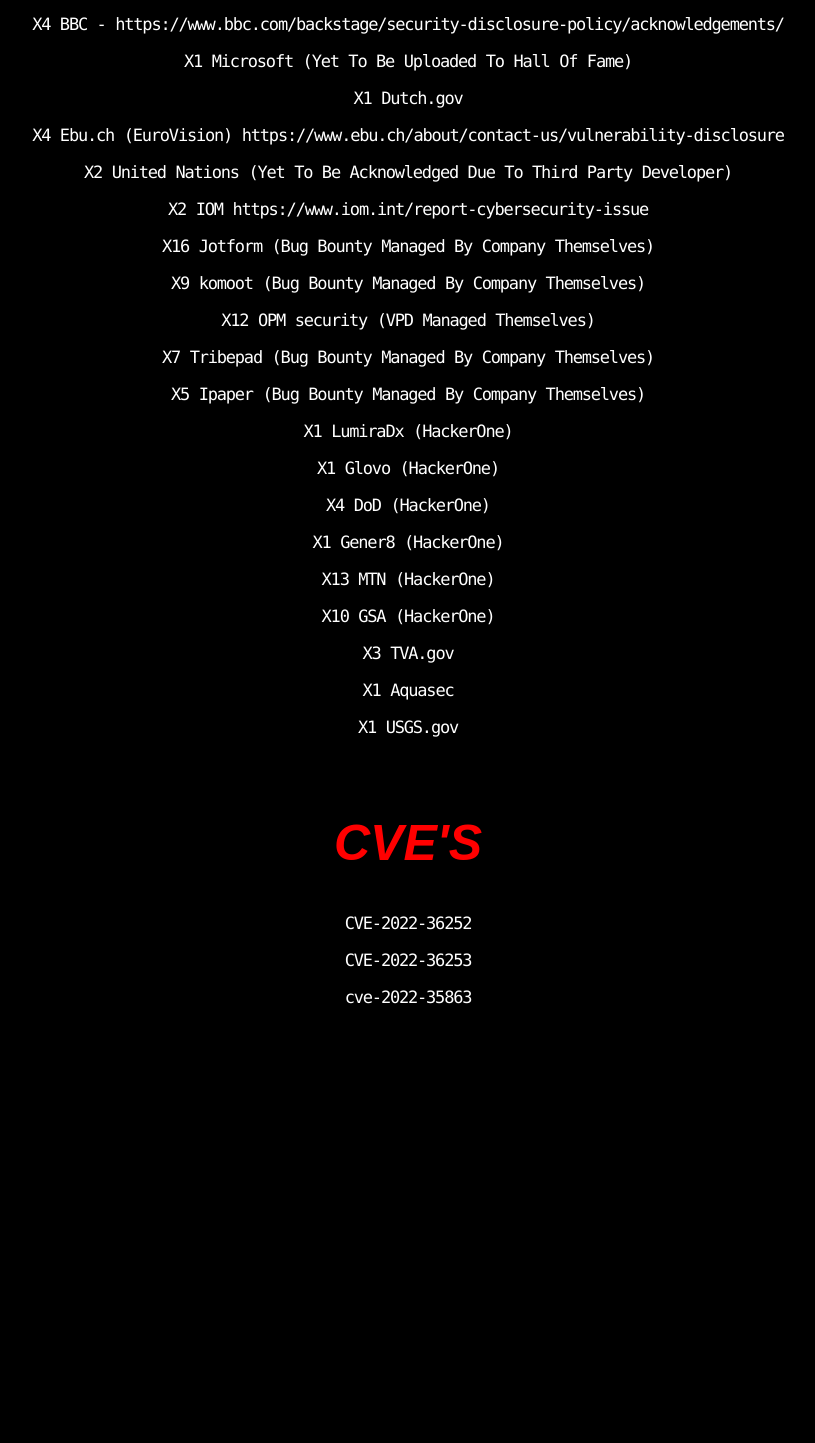
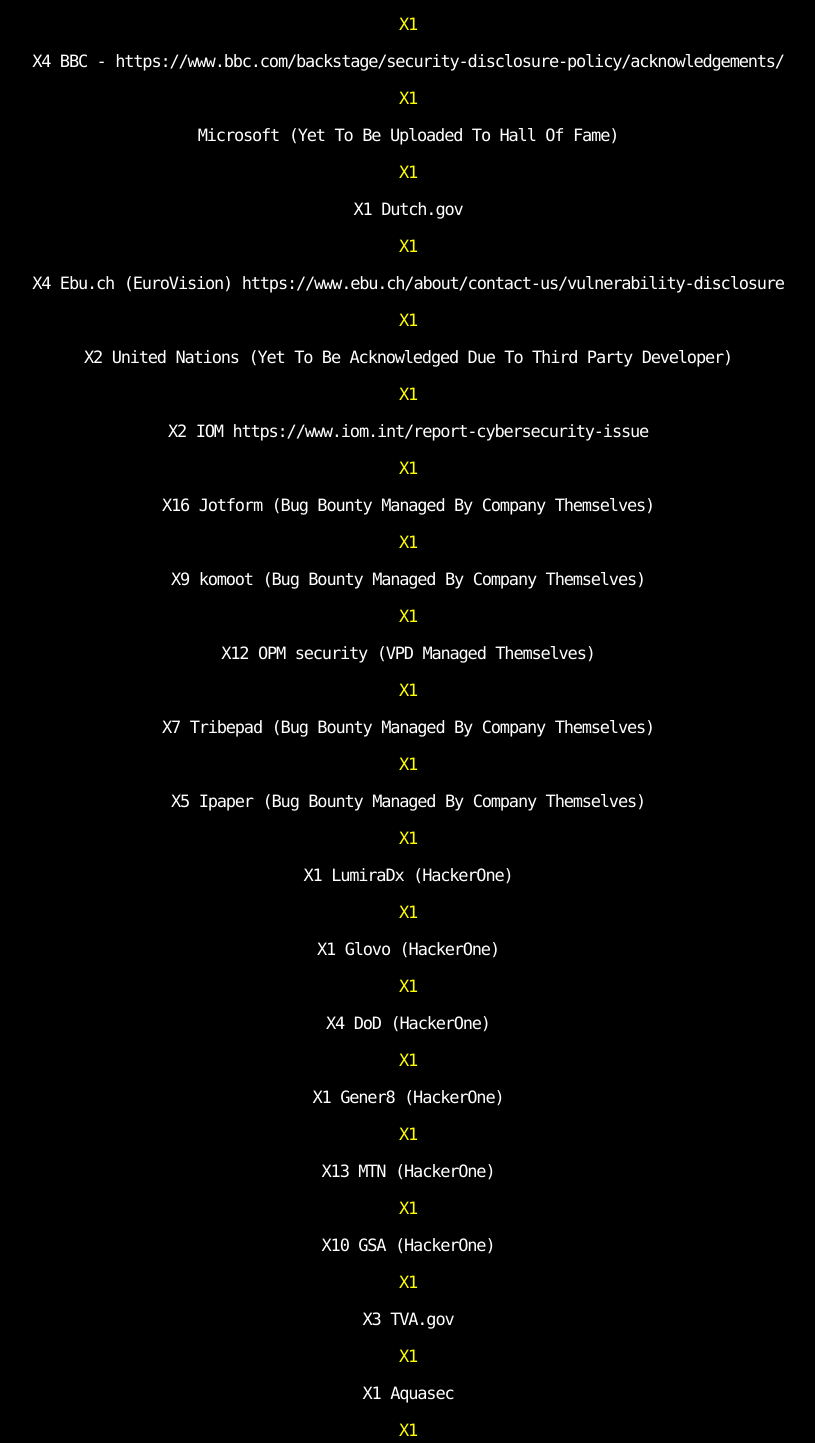
Before and after one commit to TobyDavenn/tobydavenn.github.io, a plain HTML site: page index.html in a window 1280 px wide. Shown: the part 1643-3086 px from the top of the page, without its empty margins (232-1047 px from the left). Before the commit the page ends 2711 px from the top, so only its background shows below. Drawn offline with Linux system fonts and the light colour scheme.

Commit message:
Update index.html

```diff
--- a/index.html
+++ b/index.html
@@ -129,26 +129,26 @@ Successfully Securing And Raising Vulnerabilities On Multiple Big Name Companies
 
 <h2 style="color:#ff0000; font-family: 'Oswald', sans-serif; font-size:50px; font-style: italic;"> Companies I have Helped Secure During Bug Hunting </h2>
 <p style="color:yellow">  ..... </p>
-<p>X4 BBC - https://www.bbc.com/backstage/security-disclosure-policy/acknowledgements/</p>
-<p> X1 Microsoft (Yet To Be Uploaded To Hall Of Fame) </p>
-<p> X1 Dutch.gov </p>
-<p> X4 Ebu.ch (EuroVision) https://www.ebu.ch/about/contact-us/vulnerability-disclosure
-<p> X2 United Nations (Yet To Be Acknowledged Due To Third Party Developer) </p>
-<p> X2 IOM https://www.iom.int/report-cybersecurity-issue </p>
-<p> X16 Jotform (Bug Bounty Managed By Company Themselves) </p>
-<p> X9 komoot (Bug Bounty Managed By Company Themselves)</p>
-<p> X12 OPM security (VPD Managed Themselves) </p>
-<p> X7 Tribepad (Bug Bounty Managed By Company Themselves) </p>
-<p> X5 Ipaper (Bug Bounty Managed By Company Themselves) </p>
-<p> X1 LumiraDx (HackerOne) </p>
-<p> X1 Glovo (HackerOne) </p>
-<p> X4 DoD (HackerOne) </p>
-<p> X1 Gener8 (HackerOne) </p>
-<p> X13 MTN (HackerOne) </p>
-<p> X10 GSA (HackerOne) </p>
-<p> X3 TVA.gov </p>
-<p> X1 Aquasec </p>
-<p> X1 USGS.gov </p>
+<p style="color:yellow"> X1 </p><p>X4 BBC - https://www.bbc.com/backstage/security-disclosure-policy/acknowledgements/</p>
+<p style="color:yellow"> X1 </p> <p> Microsoft (Yet To Be Uploaded To Hall Of Fame) </p>
+<p style="color:yellow"> X1 </p> <p> X1 Dutch.gov </p>
+<p style="color:yellow"> X1 </p><p> X4 Ebu.ch (EuroVision) https://www.ebu.ch/about/contact-us/vulnerability-disclosure
+<p style="color:yellow"> X1 </p><p> X2 United Nations (Yet To Be Acknowledged Due To Third Party Developer) </p>
+<p style="color:yellow"> X1 </p><p> X2 IOM https://www.iom.int/report-cybersecurity-issue </p>
+<p style="color:yellow"> X1 </p><p> X16 Jotform (Bug Bounty Managed By Company Themselves) </p>
+<p style="color:yellow"> X1 </p><p> X9 komoot (Bug Bounty Managed By Company Themselves)</p>
+<p style="color:yellow"> X1 </p><p> X12 OPM security (VPD Managed Themselves) </p>
+<p style="color:yellow"> X1 </p><p> X7 Tribepad (Bug Bounty Managed By Company Themselves) </p>
+<p style="color:yellow"> X1 </p><p> X5 Ipaper (Bug Bounty Managed By Company Themselves) </p>
+<p style="color:yellow"> X1 </p><p> X1 LumiraDx (HackerOne) </p>
+<p style="color:yellow"> X1 </p><p> X1 Glovo (HackerOne) </p>
+<p style="color:yellow"> X1 </p><p> X4 DoD (HackerOne) </p>
+<p style="color:yellow"> X1 </p><p> X1 Gener8 (HackerOne) </p>
+<p style="color:yellow"> X1 </p><p> X13 MTN (HackerOne) </p>
+<p style="color:yellow"> X1 </p><p> X10 GSA (HackerOne) </p>
+<p style="color:yellow"> X1 </p><p> X3 TVA.gov </p>
+<p style="color:yellow"> X1 </p><p> X1 Aquasec </p>
+<p style="color:yellow"> X1 </p><p> X1 USGS.gov </p>
 
 
 <br>
```
